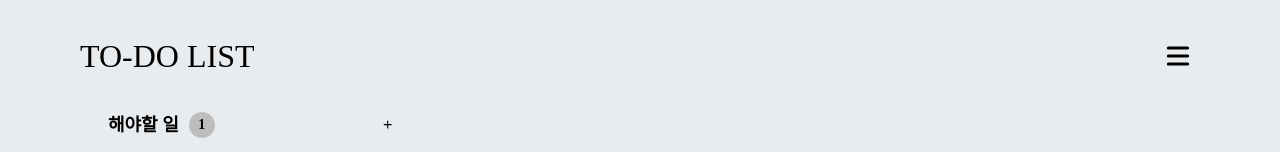
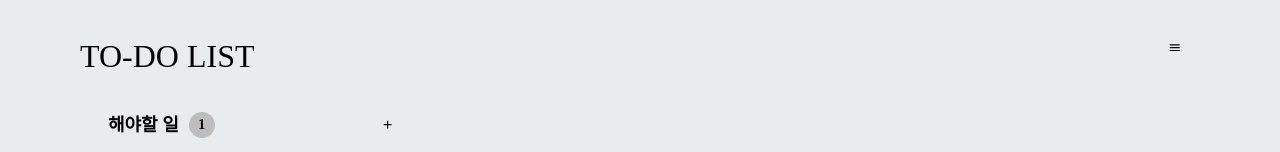
Before and after one commit to codesquad-members-2021/todo-list, a React (Create React App) app in the folder todolist/: page / in a window 1280 px wide. Shown: the top 152 px of the page. Built offline with nearby package versions, Linux system fonts and the light colour scheme.

Commit message:
[Modify] Button 범용성 수정 중.. (#17)

```diff
--- a/todolist/src/components/column/Column.jsx
+++ b/todolist/src/components/column/Column.jsx
@@ -3,7 +3,7 @@ import styled from "styled-components";
 import CardForm from "./card/CardForm";
 import CardList from "./card/CardList";
 import CardContainer from "./card/CardContainer.style";
-import IconButton from "../utils/IconButton";
+import Button from "../utils/Button";
 
 const ColumnContainer = styled.section`
   width: 308px;
@@ -95,11 +95,15 @@ function Column(props) {
           <div>해야할 일</div>
           <ColumnCount>{cards.length}</ColumnCount>
         </ColumnTitle>
-        <IconButton cb={() => setEnrollMode(!enrollMode)} type="add" />
+        <Button onClick={() => setEnrollMode(!enrollMode)} type="add" />
       </ColumnMenu>
       {enrollMode ? (
         <CardContainer>
-          <CardForm onSubmit={handleCreate} onCancel={handleCancel} onLog={onLog} />
+          <CardForm
+            onSubmit={handleCreate}
+            onCancel={handleCancel}
+            onLog={onLog}
+          />
         </CardContainer>
       ) : (
         ""
--- a/todolist/src/components/column/card/Card.jsx
+++ b/todolist/src/components/column/card/Card.jsx
@@ -1,6 +1,6 @@
 import React, { Fragment, useState } from "react";
 import styled from "styled-components";
-import IconButton from "../../utils/IconButton";
+import Button from "../../utils/Button";
 import { CardButtonSection, CardButton } from "./CardButton.style";
 
 const CardTitle = styled.div`
@@ -97,7 +97,7 @@ function Card(props) {
             onMouseOver={() => (cardContainer.current.style.backgroundColor = "red")}
             onMouseOut={() => (cardContainer.current.style.backgroundColor = "white")}
           >
-            <IconButton type="delete" cb={askToDelete} />
+            <Button type="delete" cb={askToDelete} />
             {/* 왜 여기선 이벤트 등록이 안돼죠???? 왜?  */}
           </div>
           {/* </CardWrap> */}
--- a/todolist/src/components/column/card/CardForm.jsx
+++ b/todolist/src/components/column/card/CardForm.jsx
@@ -1,6 +1,7 @@
 import React, { useState } from "react";
 import styled from "styled-components";
-import { CardButtonSection, CardButton } from "./CardButton.style";
+import Button from "../../utils/Button";
+import { CardButtonSection } from "./CardButton.style";
 const CardFormSection = styled.div`
   display: flex;
   flex-direction: column;
@@ -8,7 +9,7 @@ const CardFormSection = styled.div`
 
 const CardFormTitle = styled.input`
   border: none;
-  width: 100%
+  width: 100%;
   height: 23px;
   background-color: #ddd;
 `;
@@ -45,12 +46,12 @@ function CardForm(props) {
         ></CardFormContent>
       </CardFormSection>
       <CardButtonSection>
-        <CardButton backgroundColor="#e0e0e0" onClick={props.onCancel}>
+        <Button type="cancel" onClick={props.onCancel}>
           취소
-        </CardButton>
-        <CardButton fontColor="#fff" onClick={onSubmit}>
+        </Button>
+        <Button type="enroll" onClick={onSubmit}>
           등록
-        </CardButton>
+        </Button>
       </CardButtonSection>
     </form>
   );
--- a/todolist/src/components/navBar/NavBar.jsx
+++ b/todolist/src/components/navBar/NavBar.jsx
@@ -2,7 +2,7 @@ import styled from "styled-components";
 import { HiMenu } from "react-icons/hi";
 import { useState } from "react";
 import LogStorage from "./LogStorage";
-// import IconButton from "../utils/IconButton";
+import Button from "../utils/Button";
 
 const NavBlock = styled.div`
   width: 1440px;
@@ -46,8 +46,7 @@ function NavBar(props) {
       <NavBlock>
         <TitleBlock>TO-DO LIST</TitleBlock>
         <LogBtnBlock>
-          {/* <IconButton type="menu" cb={handleLogBtnClick} size="60" /> */}
-          <HiMenu className="icon" onClick={handleLogBtnClick} />
+          <Button type="menu" onClick={handleLogBtnClick} size="150" />
         </LogBtnBlock>
       </NavBlock>
 
--- /dev/null
+++ b/todolist/src/components/utils/Button.jsx
@@ -0,0 +1,56 @@
+import styled, { css } from "styled-components";
+import { BUTTON_TYPE } from "./constant.js";
+const textBtn = [];
+const iconBtn = [];
+const StyledButton = styled.button`
+  outline: none;
+  border: none;
+  background: none;
+  display: flex;
+  align-items: center;
+  justify-content: center;
+  cursor: pointer;
+  ${(props) => {
+    switch (props.t) {
+      case "cancel":
+        return css`
+          width: 134px;
+          height: 40px;
+          border-radius: 6px;
+          margin: 0px 4px;
+          background: #e0e0e0;
+          color: black;
+        `;
+      case "enroll":
+        return css`
+          width: 134px;
+          height: 40px;
+          border-radius: 6px;
+          margin: 0px 4px;
+          background: #0075de;
+          color: white;
+        `;
+      case "add":
+        return (
+          props.s &&
+          css`
+            width: ${props.size}px;
+            height: ${props.size}px;
+            background: blue;
+            color: white;
+          `
+        );
+
+      default:
+        return;
+    }
+  }}
+`;
+
+export default function Button({ onClick, type, size }) {
+  return (
+    <StyledButton s={size} onClick={onClick} t={type}>
+      {BUTTON_TYPE[type]}
+    </StyledButton>
+  );
+}
--- a/todolist/src/components/utils/IconButton.jsx
+++ /dev/null
@@ -1,29 +0,0 @@
-import styled, { css } from "styled-components";
-import { BUTTON_TYPE } from "./constant.js";
-
-const StyledButton = styled.button`
-  outline: none;
-  border: none;
-  background: none;
-  display: flex;
-  align-items: center;
-  justify-content: center;
-  cursor: pointer;
-  ${(props) => {
-    props.size &&
-      css`
-        width: ${props.size}px;
-        height: ${props.size}px;
-        background: blue;
-        color: white;
-      `;
-  }}
-`;
-
-export default function IconButton({ cb, type, size }) {
-  return (
-    <StyledButton size={size} onClick={cb}>
-      {BUTTON_TYPE[type]}
-    </StyledButton>
-  );
-}
--- a/todolist/src/components/utils/constant.js
+++ b/todolist/src/components/utils/constant.js
@@ -5,4 +5,6 @@ export const BUTTON_TYPE = {
   add: <MdAdd />,
   delete: <HiX />,
   menu: <MdMenu />,
+  cancel: "취소",
+  enroll: "등록",
 };
```
Also changed, not shown: todolist/src/components/utils/TextButton.jsx (deleted).
